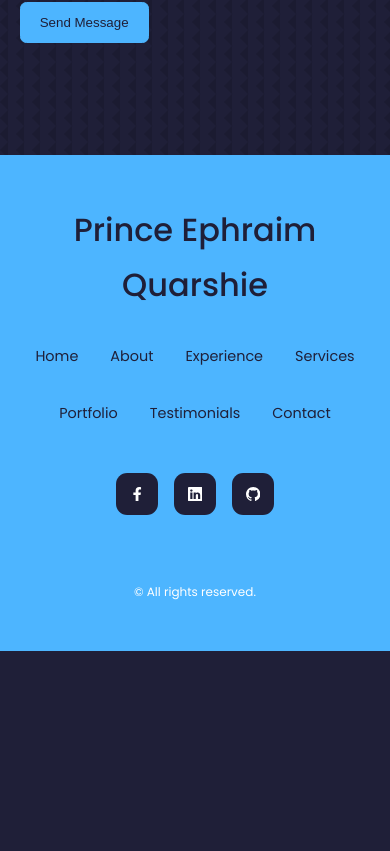
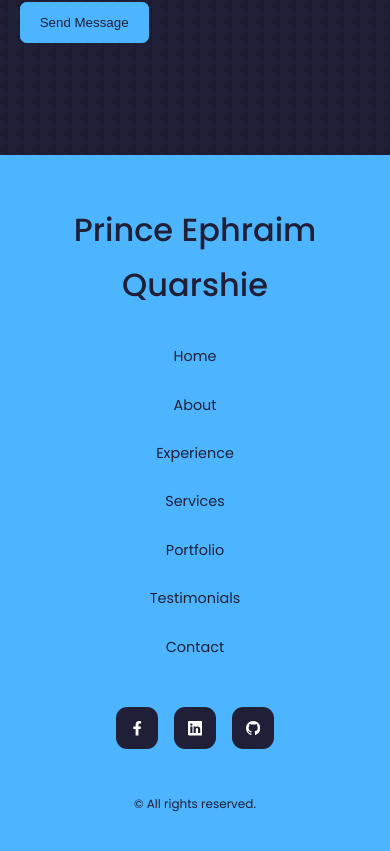
Before and after one commit to quarshie133/my-react-portfolio-website, a React (Create React App) app: page / in a window 390 px wide. Shown: the part 6626-7477 px from the top of the page. Before the commit the page ends 7277 px from the top, so only its background shows below. Built offline with nearby package versions, Linux system fonts and the light colour scheme.

Commit message:
footer layout styling

```diff
--- a/src/components/contact/contact.css
+++ b/src/components/contact/contact.css
@@ -2,8 +2,8 @@
   width: 58%;
   display: grid;
   grid-template-columns: 30% 58%;
-  /* gap: 12rem; */
-  gap: 12%;
+  gap: 12rem;
+  /* gap: 12%; */
 }
 
 .contact__options {
--- a/src/components/footer/Footer.jsx
+++ b/src/components/footer/Footer.jsx
@@ -35,13 +35,19 @@ const Footer = () => {
         </li>
       </ul>
       <div className="footer__socials">
-        <a href="https://facebook.com">
+        <a
+          href="https://web.facebook.com/prince.wrightsquarshie"
+          target="_blank"
+        >
           <FaFacebookF />
         </a>
-        <a href="https://www.linkedin.com/in/prince-ephraim-quarshie/">
+        <a
+          href="https://www.linkedin.com/in/prince-ephraim-quarshie/"
+          target="_blank"
+        >
           <BsLinkedin />
         </a>
-        <a href="https://github.com/quarshie133">
+        <a href="https://github.com/quarshie133" target="_blank">
           <BsGithub />
         </a>
       </div>
--- a/src/components/footer/footer.css
+++ b/src/components/footer/footer.css
@@ -45,5 +45,21 @@ footer a {
   background: transparent;
   color: var(--color-bg);
   border-color: var(--color-bg);
+}
 
+.footer__copyright {
+  margin-bottom: 4rem;
+  color: var(--color-bg);
 }
+
+/*============= MEDIA QUERIES (MEDIUM DEVICES) =========== */
+@media screen and (max-width: 600px) {
+  .permalinks {
+    flex-direction: column;
+    gap: 1.5rem;
+  }
+
+  .footer__socials {
+    margin-bottom: 2.6rem;
+  }
+}
```
